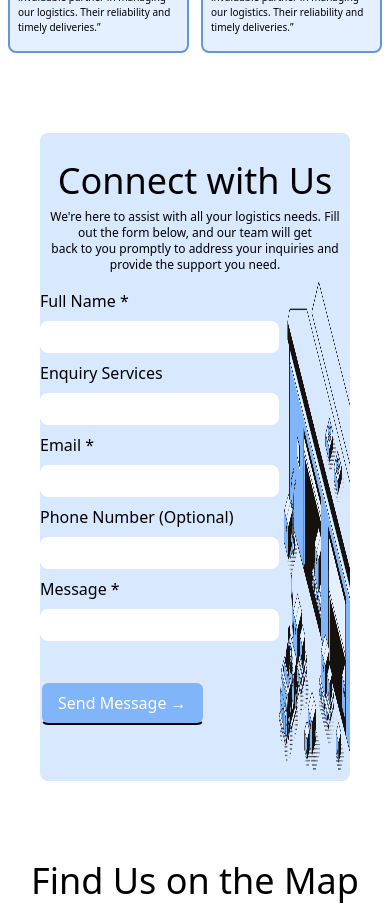
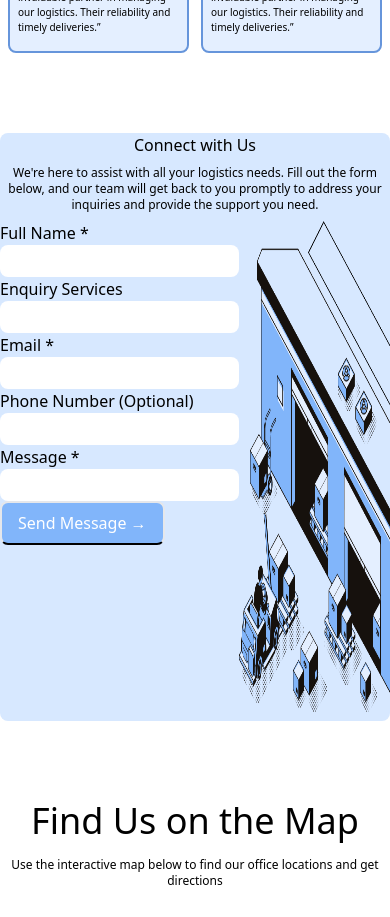
Before and after one commit to nishanthspk/ARCVAPI, a React (Create React App) app: page / in a window 390 px wide. Shown: the part 3060-3977 px from the top of the page. Built offline with nearby package versions, Linux system fonts and the light colour scheme.

Commit message:
text-allignment

```diff
--- a/src/Pages/Home.jsx
+++ b/src/Pages/Home.jsx
@@ -195,24 +195,24 @@ export default class Home extends PureComponent {
         </div>
         </div>
 
-        <div className='bg-[#D7E8FF] rounded-lg mx-10 mt-20'>
-        <div className='text-center pt-5 '>
-        <p className='text-4xl my-2'>Connect with Us</p>
-        <p className='text-xs my-2'>We're here to assist with all your logistics needs. Fill out the form below, and our team will get <br /> back to you promptly to address your inquiries and provide the support you need.</p>
+        <div className='bg-[#D7E8FF] rounded-lg md:mx-10 md:mt-20 mt-20'>
+        <div className='text-center md:pt-5 '>
+        <p className='md:text-4xl md:my-2 my-2'>Connect with Us</p>
+        <p className='text-xs md:my-2 my-2'>We're here to assist with all your logistics needs. Fill out the form below, and our team will get  back to you promptly to address your inquiries and provide the support you need.</p>
         </div>
         <div className='flex justify-between md:mx-10 md:pt-20'>
         <div>
-        <p className='my-2'>Full Name *</p>
+        <p className='md:my-2'>Full Name *</p>
         <input className='bg-white md:w-96 p-1 rounded-lg' type="text" />
-        <p className='my-2'>Enquiry Services</p>
+        <p className='md:my-2'>Enquiry Services</p>
         <input className='bg-white md:w-96 p-1 rounded-lg' type="text" />
-        <p className='my-2'>Email *</p>
+        <p className='md:my-2'>Email *</p>
         <input className='bg-white md:w-96 p-1 rounded-lg' type="text" />
-        <p className='my-2'>Phone Number (Optional)</p>
+        <p className='md:my-2'>Phone Number (Optional)</p>
         <input className='bg-white md:w-96 p-1 rounded-lg' type="text" />
-        <p className='my-2'>Message *</p>
+        <p className='md:my-2'>Message *</p>
         <input className='bg-white md:w-96 p-1 rounded-lg' type="text" />
-        <div className='pt-10 '>
+        <div className='md:pt-10 '>
         <button className='bg-[#81B5FA] text-white border-2 border-b-black py-2 px-4 rounded-lg hover:bg-blue-500'>Send Message →</button>
         </div>
         </div>
```
